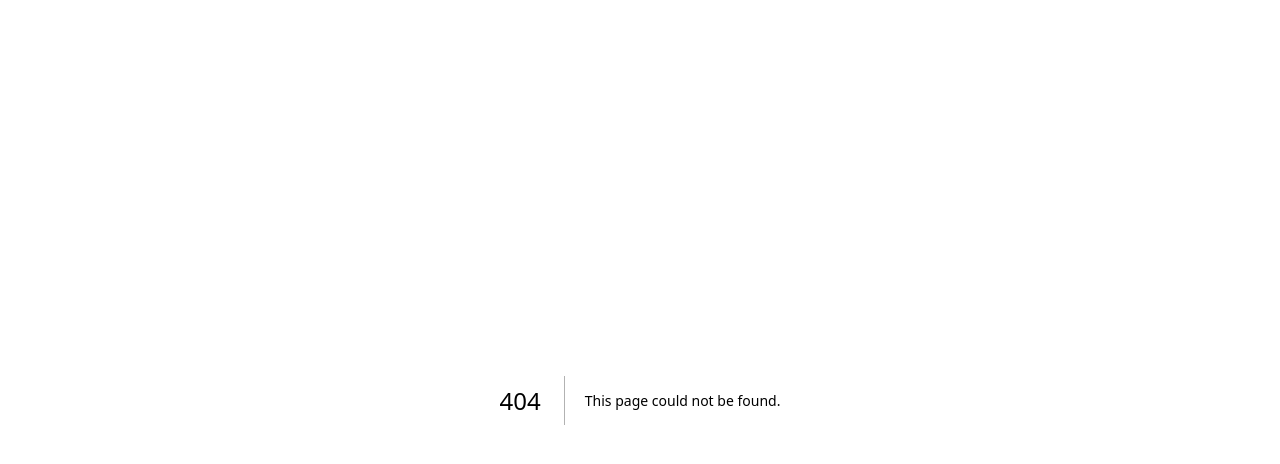
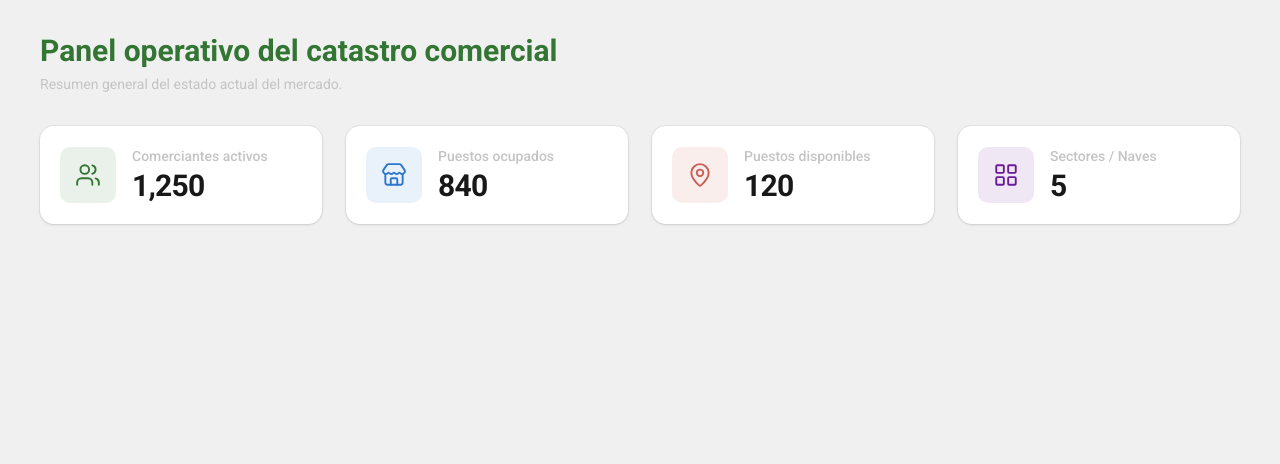
Before and after one commit to GAOT539/dev-epmma-hexagonal-gaot, a Next.js app: page /dashboard in a window 1280 px wide. Before the commit this address had no page. Shown: the top 464 px of the page. Built offline with nearby package versions, Linux system fonts and the light colour scheme.

Commit message:
feat: Implementar la página de autenticación y configurar las notificaciones toast de sonner para los comentarios de los usuarios.

```diff
--- a/package.json
+++ b/package.json
@@ -14,9 +14,11 @@
     "clsx": "^2.1.1",
     "lucide-react": "^1.33.0",
     "next": "16.3.2",
+    "next-themes": "^0.4.6",
     "react": "19.2.8",
     "react-dom": "19.2.8",
     "shadcn": "^4.19.0",
+    "sonner": "^2.0.8",
     "tailwind-merge": "^3.6.0",
     "tw-animate-css": "^1.4.0"
   },
--- a/src/app/(auth)/login/page.tsx
+++ b/src/app/(auth)/login/page.tsx
@@ -3,9 +3,39 @@
 import { useState } from "react";
 import Image from "next/image";
 import { Eye, EyeOff } from "lucide-react";
+import { useRouter } from "next/navigation";
+import { toast } from "sonner";
 
 export default function LoginPage() {
+  const router = useRouter();
   const [showPassword, setShowPassword] = useState(false);
+  const [usuario, setUsuario] = useState("");
+  const [password, setPassword] = useState("");
+  const [isLoading, setIsLoading] = useState(false);
+
+  function handleLogin(e: React.FormEvent<HTMLFormElement>) {
+    e.preventDefault();
+
+    const testUser = process.env.NEXT_PUBLIC_TEST_USER;
+    const testPassword = process.env.NEXT_PUBLIC_TEST_PASSWORD;
+
+    if (usuario !== testUser || password !== testPassword) {
+      toast.error("Credenciales incorrectas", {
+        description: "El usuario o la contraseña ingresados no son válidos. Verifique e intente nuevamente.",
+      });
+      return;
+    }
+
+    setIsLoading(true);
+    toast.success("Acceso concedido", {
+      description: "Bienvenido al Sistema de Gestión EPMMA.",
+    });
+
+    // Pequeño delay para que el toast sea visible antes de redirigir
+    setTimeout(() => {
+      router.push("/dashboard");
+    }, 800);
+  }
 
   return (
     <main className="min-h-screen flex items-center justify-center bg-institucional-whiteSmoke p-4 sm:p-6 md:p-8">
@@ -38,7 +68,7 @@ export default function LoginPage() {
             Acceso al Sistema
           </h2>
 
-          <form className="w-full space-y-5" noValidate>
+          <form className="w-full space-y-5" noValidate onSubmit={handleLogin}>
 
             {/* Campo Usuario */}
             <div className="flex flex-col space-y-2">
@@ -55,6 +85,8 @@ export default function LoginPage() {
                 autoComplete="username"
                 required
                 placeholder="Ingrese su usuario"
+                value={usuario}
+                onChange={(e) => setUsuario(e.target.value)}
                 className="h-12 w-full rounded-lg border border-institucional-whiteSmokeBlack bg-institucional-whiteSmoke px-4 text-base text-base-eerieBlack placeholder:text-institucional-whiteSmokeBlack outline-none transition focus:border-institucional-green focus:ring-2 focus:ring-institucional-green/20"
               />
             </div>
@@ -75,6 +107,8 @@ export default function LoginPage() {
                   autoComplete="current-password"
                   required
                   placeholder="Ingrese su contraseña"
+                  value={password}
+                  onChange={(e) => setPassword(e.target.value)}
                   className="h-12 w-full rounded-lg border border-institucional-whiteSmokeBlack bg-institucional-whiteSmoke px-4 pr-12 text-base text-base-eerieBlack placeholder:text-institucional-whiteSmokeBlack outline-none transition focus:border-institucional-green focus:ring-2 focus:ring-institucional-green/20"
                 />
                 <button
@@ -107,9 +141,10 @@ export default function LoginPage() {
             <button
               id="login-submit"
               type="submit"
-              className="w-full h-12 mt-1 bg-institucional-green hover:bg-acento-verdeOliva1 active:bg-acento-verdeOliva2 transition-colors text-base-white text-lg font-semibold rounded-lg shadow-md focus:outline-none focus:ring-2 focus:ring-institucional-green/40"
+              disabled={isLoading}
+              className="w-full h-12 mt-1 bg-institucional-green hover:bg-acento-verdeOliva1 active:bg-acento-verdeOliva2 disabled:opacity-60 disabled:cursor-not-allowed transition-colors text-base-white text-lg font-semibold rounded-lg shadow-md focus:outline-none focus:ring-2 focus:ring-institucional-green/40"
             >
-              Ingresar
+              {isLoading ? "Ingresando..." : "Ingresar"}
             </button>
           </form>
 
--- /dev/null
+++ b/src/app/dashboard/page.tsx
@@ -0,0 +1,96 @@
+import { Users, Store, MapPin, LayoutGrid } from "lucide-react";
+
+// ── Tipos ────────────────────────────────────────────────────────────────────
+
+interface KpiCardProps {
+  icon: React.ReactNode;
+  label: string;
+  value: string;
+  iconBg: string;
+  iconColor: string;
+}
+
+// ── Componente de tarjeta KPI ────────────────────────────────────────────────
+
+function KpiCard({ icon, label, value, iconBg, iconColor }: KpiCardProps) {
+  return (
+    <div className="flex items-center gap-4 rounded-xl bg-base-white p-5 shadow-sm ring-1 ring-institucional-whiteSmokeBlack/30">
+      {/* Ícono con fondo de color */}
+      <div
+        className={`flex h-14 w-14 shrink-0 items-center justify-center rounded-lg ${iconBg}`}
+      >
+        <span className={`${iconColor}`}>{icon}</span>
+      </div>
+
+      {/* Texto */}
+      <div className="min-w-0">
+        <p className="truncate text-sm font-medium text-institucional-whiteSmokeBlack">
+          {label}
+        </p>
+        <p className="mt-0.5 text-3xl font-bold tracking-tight text-base-eerieBlack">
+          {value}
+        </p>
+      </div>
+    </div>
+  );
+}
+
+// ── Datos estáticos de las KPI ───────────────────────────────────────────────
+
+const kpiCards: KpiCardProps[] = [
+  {
+    icon: <Users size={26} strokeWidth={1.75} />,
+    label: "Comerciantes activos",
+    value: "1,250",
+    iconBg: "bg-institucional-green/10",
+    iconColor: "text-institucional-green",
+  },
+  {
+    icon: <Store size={26} strokeWidth={1.75} />,
+    label: "Puestos ocupados",
+    value: "840",
+    iconBg: "bg-acento-azul1/10",
+    iconColor: "text-acento-azul1",
+  },
+  {
+    icon: <MapPin size={26} strokeWidth={1.75} />,
+    label: "Puestos disponibles",
+    value: "120",
+    iconBg: "bg-acento-naranjaSalmon1/10",
+    iconColor: "text-acento-naranjaSalmon1",
+  },
+  {
+    icon: <LayoutGrid size={26} strokeWidth={1.75} />,
+    label: "Sectores / Naves",
+    value: "5",
+    iconBg: "bg-acento-morado/10",
+    iconColor: "text-acento-morado",
+  },
+];
+
+// ── Página principal del Dashboard ──────────────────────────────────────────
+
+export default function DashboardPage() {
+  return (
+    <main className="min-h-screen bg-institucional-whiteSmoke px-4 py-8 sm:px-6 lg:px-10">
+      {/* ── Encabezado ── */}
+      <header className="mb-8">
+        <h1 className="text-2xl font-bold leading-tight text-institucional-green sm:text-3xl">
+          Panel operativo del catastro comercial
+        </h1>
+        <p className="mt-1 text-sm text-institucional-whiteSmokeBlack">
+          Resumen general del estado actual del mercado.
+        </p>
+      </header>
+
+      {/* ── Cuadrícula de tarjetas KPI ── */}
+      <section aria-label="Indicadores clave de rendimiento">
+        <div className="grid grid-cols-1 gap-4 sm:grid-cols-2 sm:gap-6 lg:grid-cols-4">
+          {kpiCards.map((card) => (
+            <KpiCard key={card.label} {...card} />
+          ))}
+        </div>
+      </section>
+    </main>
+  );
+}
--- a/src/app/layout.tsx
+++ b/src/app/layout.tsx
@@ -1,6 +1,7 @@
 import type { Metadata } from "next";
 import { Roboto } from "next/font/google";
 import "./globals.css";
+import { Toaster } from "@/components/ui/sonner";
 
 const roboto = Roboto({
   variable: "--font-roboto",
@@ -22,6 +23,7 @@ export default function RootLayout({ children }: LayoutProps<"/">) {
     >
       <body className={`${roboto.variable} font-sans min-h-full flex flex-col`}>
         {children}
+        <Toaster position="bottom-right" richColors />
       </body>
     </html>
   );
--- /dev/null
+++ b/src/components/ui/sonner.tsx
@@ -0,0 +1,49 @@
+"use client"
+
+import { useTheme } from "next-themes"
+import { Toaster as Sonner, type ToasterProps } from "sonner"
+import { CircleCheckIcon, InfoIcon, TriangleAlertIcon, OctagonXIcon, Loader2Icon } from "lucide-react"
+
+const Toaster = ({ ...props }: ToasterProps) => {
+  const { theme = "system" } = useTheme()
+
+  return (
+    <Sonner
+      theme={theme as ToasterProps["theme"]}
+      className="toaster group"
+      icons={{
+        success: (
+          <CircleCheckIcon className="size-4" />
+        ),
+        info: (
+          <InfoIcon className="size-4" />
+        ),
+        warning: (
+          <TriangleAlertIcon className="size-4" />
+        ),
+        error: (
+          <OctagonXIcon className="size-4" />
+        ),
+        loading: (
+          <Loader2Icon className="size-4 animate-spin" />
+        ),
+      }}
+      style={
+        {
+          "--normal-bg": "var(--popover)",
+          "--normal-text": "var(--popover-foreground)",
+          "--normal-border": "var(--border)",
+          "--border-radius": "var(--radius)",
+        } as React.CSSProperties
+      }
+      toastOptions={{
+        classNames: {
+          toast: "cn-toast",
+        },
+      }}
+      {...props}
+    />
+  )
+}
+
+export { Toaster }
```
Also changed, not shown: 1 other file (tests, documents, lock files or other folders).
